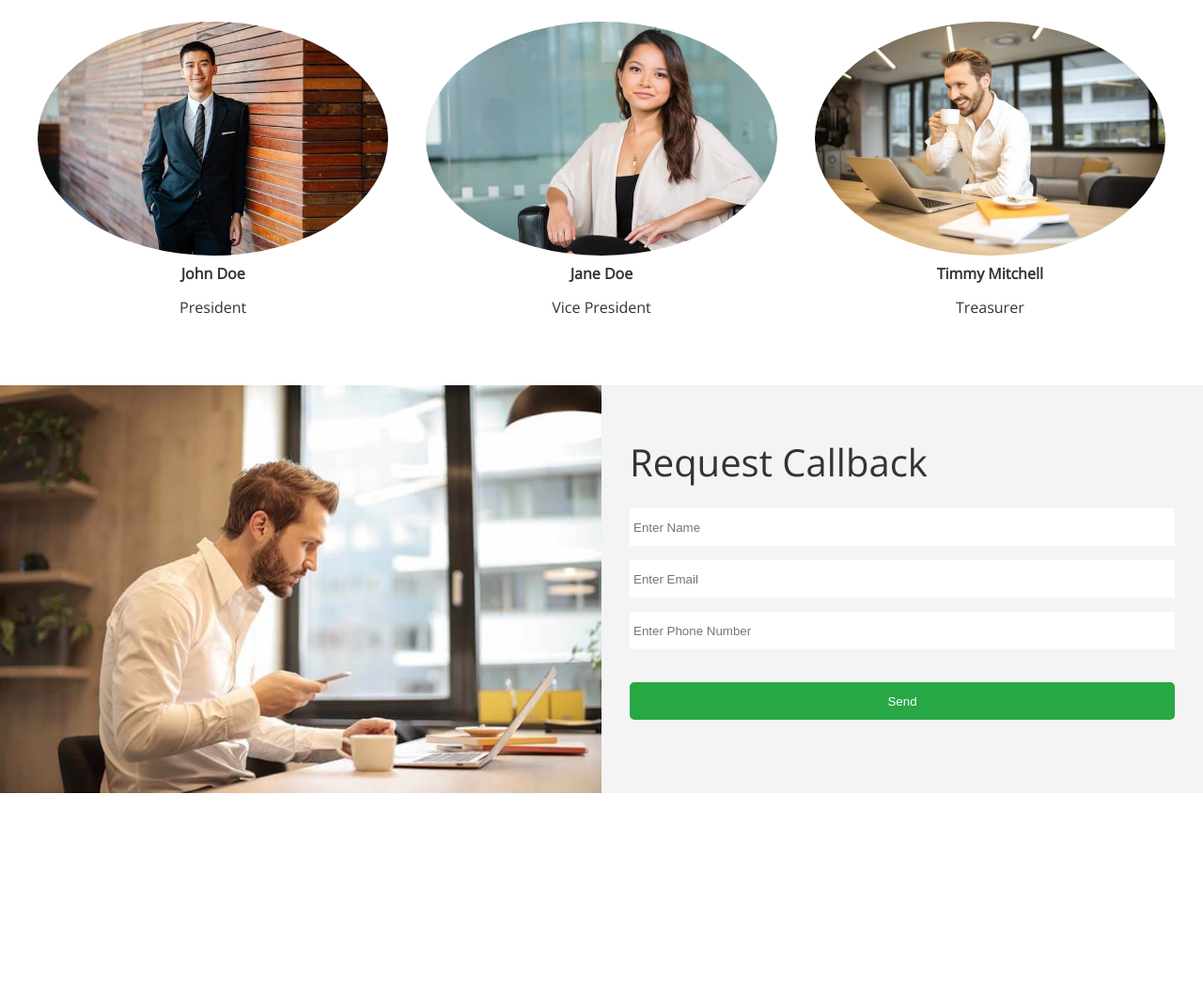
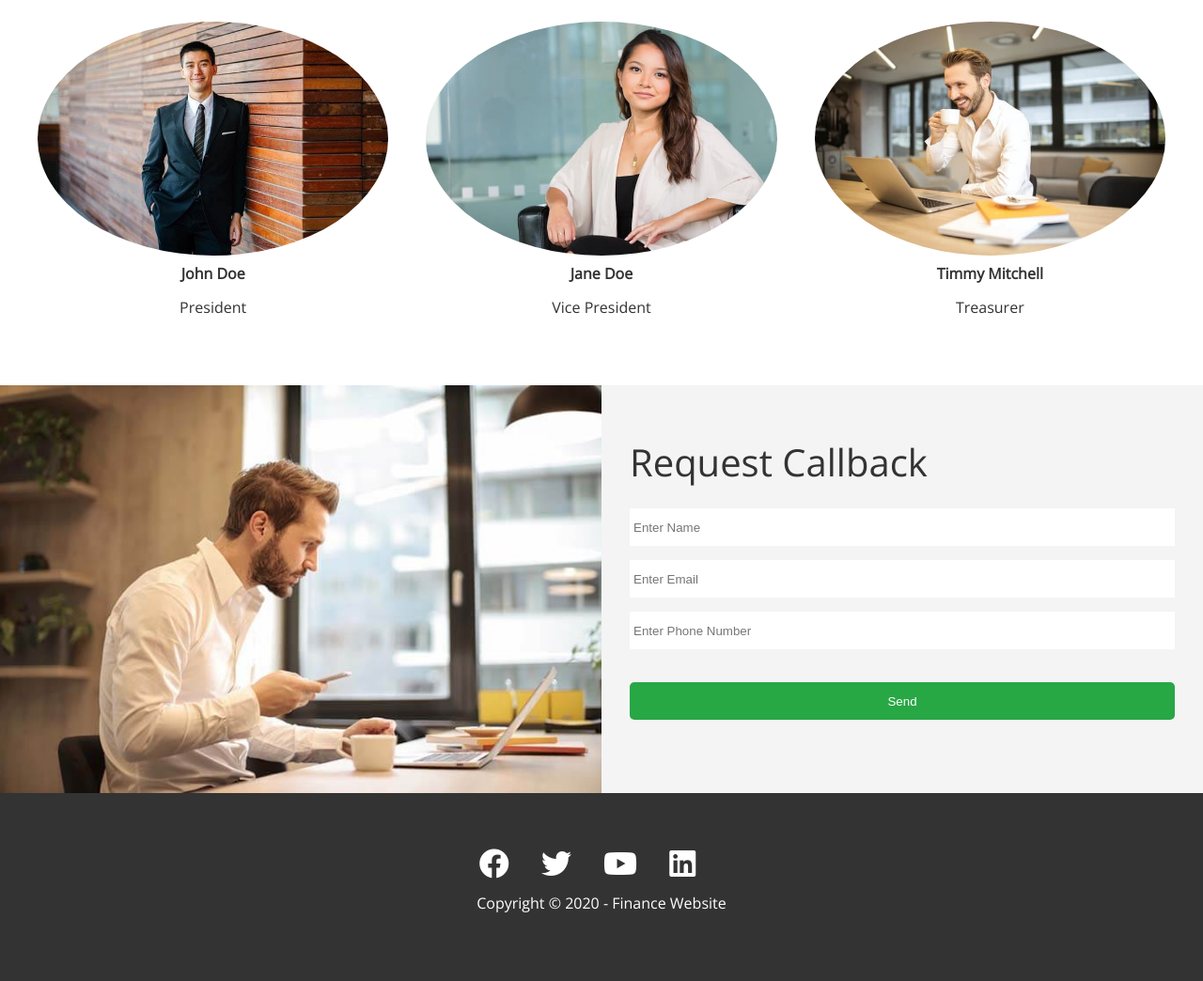
Before and after one commit to arthurs14/Finance-Website, a plain HTML site: page index.html in a window 1280 px wide. Shown: the part 2950-3994 px from the top of the page at 94% size. Before the commit the page ends 3802 px from the top, so only its background shows below. Drawn offline with nearby package versions, Linux system fonts and the light colour scheme.

Commit message:
added a footer with links and icons

```diff
--- a/css/style.css
+++ b/css/style.css
@@ -168,3 +168,25 @@ img {
   padding: 12px 0;
   margin-top: 20px;
 }
+
+/* Footer */
+.footer {
+  display: flex;
+  flex-direction: column;
+  align-items: center;
+  justify-content: center;
+  text-align: center;
+  height: 200px;
+}
+
+.footer a {
+  color: #fff;
+}
+
+.footer a:hover {
+  color: #28a745;
+}
+
+.footer .social > * {
+  margin-right: 30px;
+}
--- a/index.html
+++ b/index.html
@@ -186,5 +186,15 @@
       </div>
     </section>
   </main>
+
+  <footer class="footer bg-dark">
+    <div class="social">
+      <a href="#"><i class="fab fa-facebook fa-2x"></i></a>
+      <a href="#"><i class="fab fa-twitter fa-2x"></i></a>
+      <a href="#"><i class="fab fa-youtube fa-2x"></i></a>
+      <a href="#"><i class="fab fa-linkedin fa-2x"></i></a>
+    </div>
+    <p>Copyright &copy; 2020 - Finance Website</p>
+  </footer>
 </body>
 </html>
```
